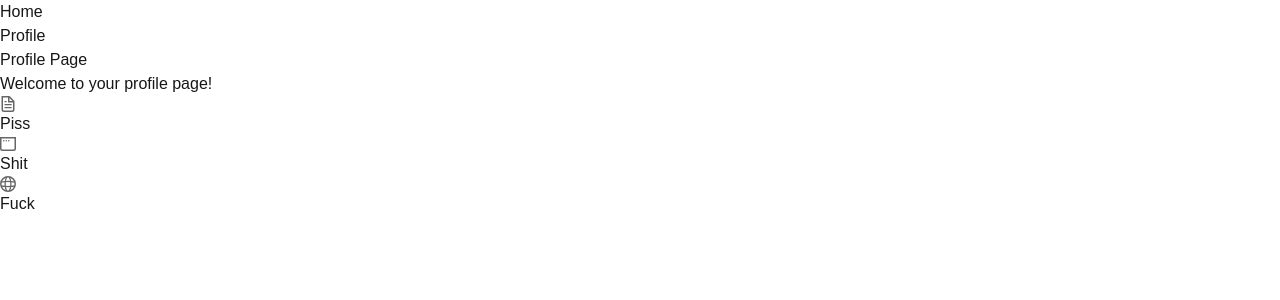
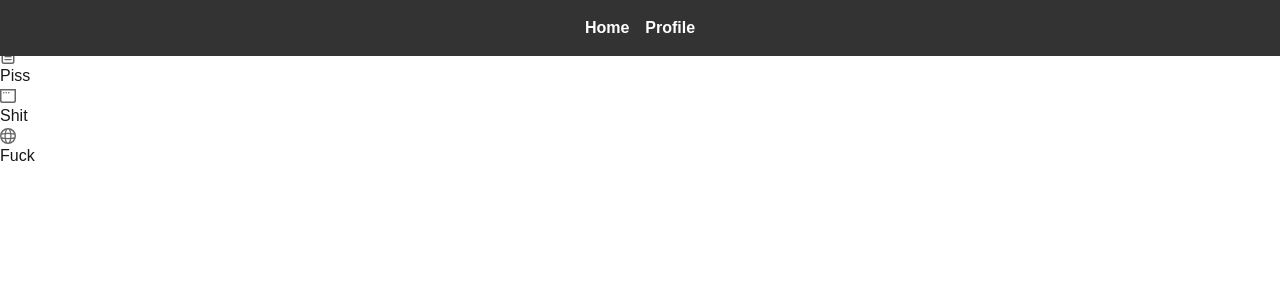
Before and after one commit to jrholden/home-schedule, a Next.js app in the folder client/: page /profile in a window 1280 px wide. Shown: the top 300 px of the page. Built offline with nearby package versions, Linux system fonts and the light colour scheme.

Commit message:
Initial Calendar

```diff
--- a/client/src/app/home/page.tsx
+++ b/client/src/app/home/page.tsx
@@ -1,11 +1,12 @@
 import React from 'react';
-import DataFetcher from "@/components/DataFetcher/DataFetcher";
+
+import Calendar from '@/components/Calendar/Calendar';
 
 const Home: React.FC = () => {
   return (
     <div>
       <h1>Home Page</h1>
-      <DataFetcher />
+      <Calendar  />
     </div>
   );
 };
--- /dev/null
+++ b/client/src/components/Calendar/Calendar.module.css
@@ -0,0 +1,52 @@
+.calendar {
+  display: flex;
+  flex-direction: column;
+  align-items: center;
+}
+
+.header {
+  display: flex;
+  justify-content: space-between;
+  width: 100%;
+  padding: 10px;
+}
+
+.days {
+  display: flex;
+  width: 100%;
+}
+
+.body {
+  display: flex;
+  flex-direction: column;
+  width: 100%;
+}
+
+.row {
+  display: flex;
+  width: 100%;
+}
+
+.col {
+  flex: 1;
+  text-align: center;
+  padding: 10px;
+}
+
+.cell {
+  border: 1px solid #ddd;
+  padding: 10px;
+}
+
+.disabled {
+  color: #ccc;
+}
+
+.selected {
+  background-color: #0070f3;
+  color: white;
+}
+
+.day {
+  font-weight: bold;
+}
--- /dev/null
+++ b/client/src/components/Header/Header.module.css
@@ -0,0 +1,39 @@
+.header {
+  background-color: #333;
+  padding: 1rem;
+  color: white;
+  width: 100%;
+  position: fixed;
+  top: 0;
+  left: 0;
+  z-index: 1000;
+}
+
+.nav {
+  display: flex;
+  justify-content: space-around;
+  align-items: center;
+  width: 100%;
+}
+
+.ul {
+  list-style: none;
+  display: flex;
+  gap: 1rem;
+  padding: 0;
+  margin: 0;
+}
+
+.li {
+  margin: 0;
+}
+
+.link {
+  color: white;
+  text-decoration: none;
+  font-weight: bold;
+}
+
+.link:hover {
+  text-decoration: underline;
+}
--- a/client/src/components/Header/Header.tsx
+++ b/client/src/components/Header/Header.tsx
@@ -1,18 +1,19 @@
 import React from 'react';
 import Link from 'next/link';
+import styles from './Header.module.css';
 
 const Header: React.FC = () => {
   return (
-    <header>
-      <nav>
-        <ul>
-          <li>
-            <Link href="/">
+    <header className={styles.header}>
+      <nav className={styles.nav}>
+        <ul className={styles.ul}>
+          <li className={styles.li}>
+            <Link href="/" className={styles.link}>
               Home
             </Link>
           </li>
-          <li>
-            <Link href="/profile">
+          <li className={styles.li}>
+            <Link href="/profile" className={styles.link}>
               Profile
             </Link>
           </li>
```
Also changed, not shown: client/package.json (+9 -6 lines), client/src/components/Calendar/Calendar.tsx (added, +87 -0 lines), client/src/app/layout.tsx (indentation only), 2 other files (tests, documents, lock files or other folders).
